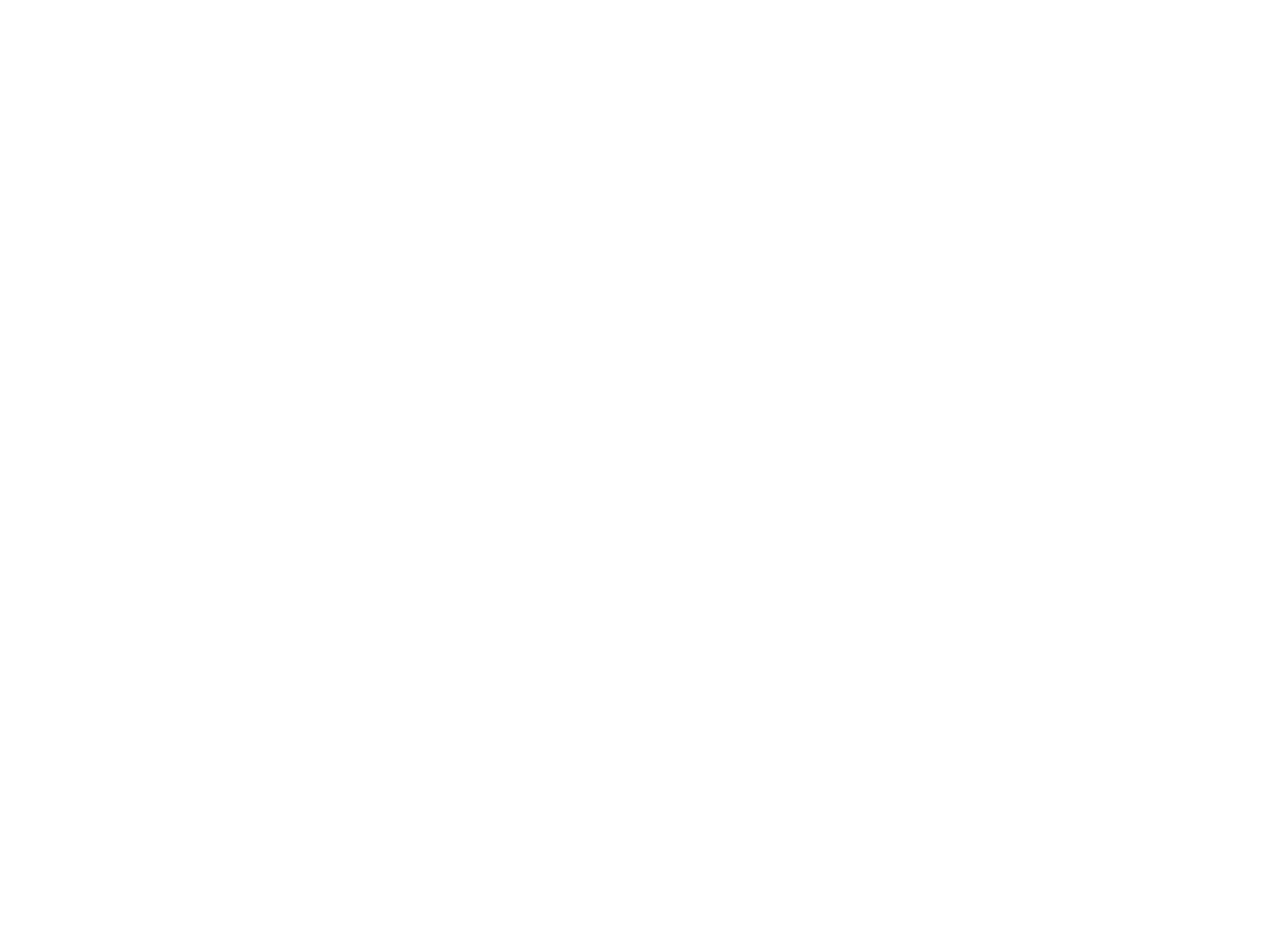
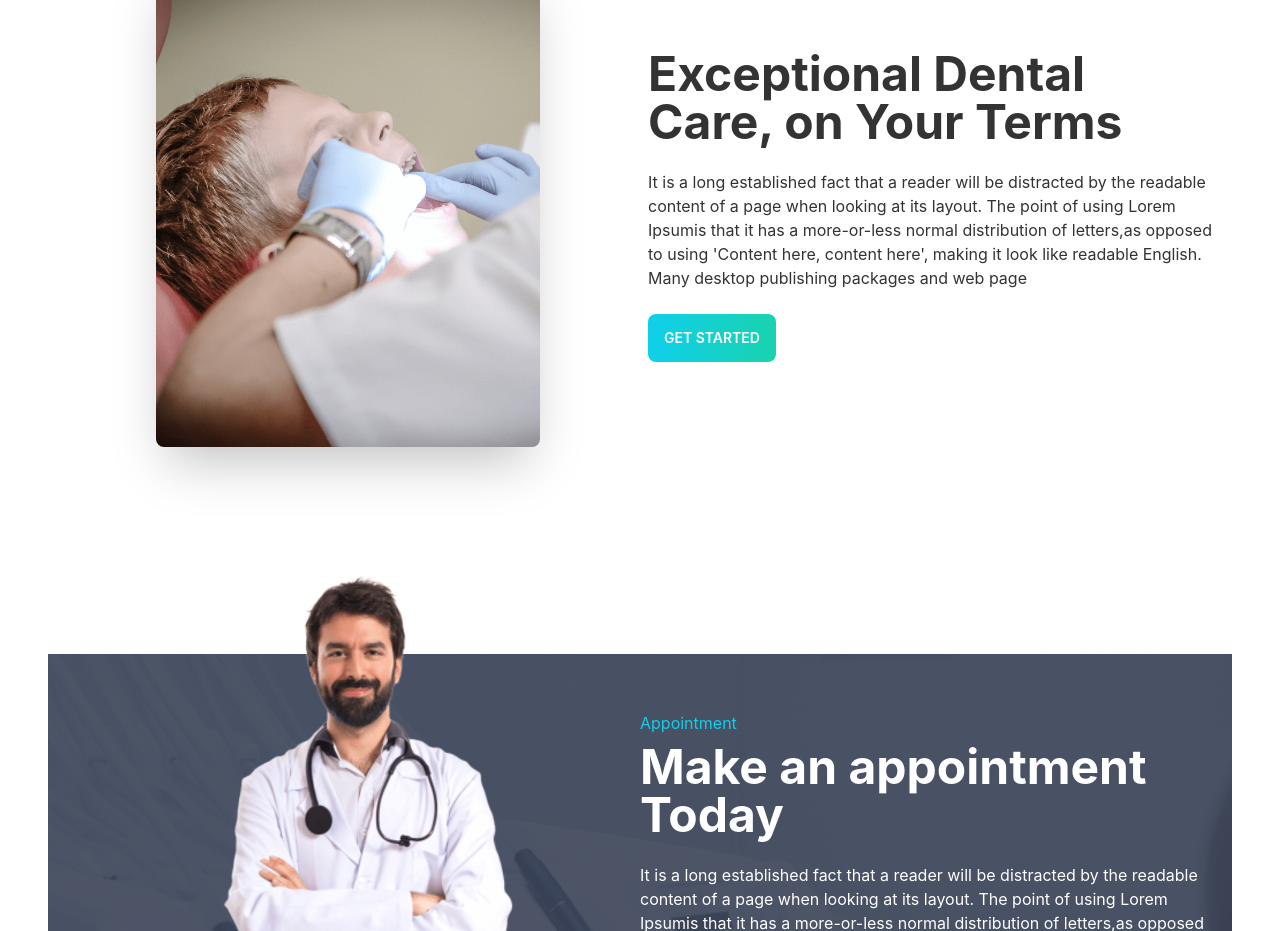
Before and after one commit to Raselshah/doctors-portal, a React (Create React App) app: page / in a window 1280 px wide. Shown: the part 1869-2800 px from the top of the page. Before the commit the page ends 1675 px from the top, so only its background shows below. Built offline with nearby package versions, Linux system fonts and the light colour scheme.

Commit message:
two section add

```diff
--- a/src/Pages/HomePage/Banner.js
+++ b/src/Pages/HomePage/Banner.js
@@ -1,8 +1,10 @@
 import React from "react";
 import chair from "../../assets/images/chair.png";
+import bg from "../../assets/images/bg.png";
 
 const Banner = () => {
   return (
+    <section style={{ background: `url(${bg})` }}>
       <div class="hero min-h-screen">
         <div class="hero-content flex-col lg:flex-row-reverse">
           <img src={chair} class="lg:max-w-lg rounded-lg shadow-2xl" />
@@ -19,6 +21,7 @@ const Banner = () => {
           </div>
         </div>
       </div>
+    </section>
   );
 };
 
--- /dev/null
+++ b/src/Pages/HomePage/Home/AppointmentBanner.js
@@ -0,0 +1,34 @@
+import React from "react";
+import doctor from "../../../assets/images/doctor.png";
+import appointment from "../../../assets/images/appointment.png";
+
+const AppointmentBanner = () => {
+  return (
+    <section style={{ background: `url(${appointment})` }} className="mt-12">
+      <div className="flex justify-center items-center p-4">
+        <div className="flex-1 hidden lg:block">
+          <img className="mt-[-150px]" src={doctor} alt="" />
+        </div>
+        <div className="flex-1">
+          <p className="text-primary">Appointment</p>
+          <h1 className="text-4xl md:text-5xl text-white font-bold mt-2">
+            Make an appointment Today
+          </h1>
+          <p className="py-6 text-white">
+            It is a long established fact that a reader will be distracted by
+            the readable content of a page when looking at its layout. The point
+            of using Lorem Ipsumis that it has a more-or-less normal
+            distribution of letters,as opposed to using 'Content here, content
+            here', making it look like readable English. Many desktop publishing
+            packages and web page
+          </p>
+          <button className="btn border-0 text-white bg-gradient-to-r from-primary to-secondary hover:from-secondary hover:to-primary">
+            Get Started
+          </button>
+        </div>
+      </div>
+    </section>
+  );
+};
+
+export default AppointmentBanner;
--- a/src/Pages/HomePage/Home/Exceptional.js
+++ b/src/Pages/HomePage/Home/Exceptional.js
@@ -1,7 +1,33 @@
 import React from "react";
+import treatment from "../../../assets/images/treatment.png";
 
 const Exceptional = () => {
-  return <div></div>;
+  return (
+    <div class="hero min-h-screen">
+      <div class="hero-content flex-col lg:flex-row grid lg:grid-cols-2 grid-cols-1">
+        <img
+          src={treatment}
+          class="md:max-w-sm mx-auto rounded-lg shadow-2xl"
+        />
+        <div>
+          <h1 class="text-5xl font-bold">
+            Exceptional Dental Care, on Your Terms
+          </h1>
+          <p class="py-6">
+            It is a long established fact that a reader will be distracted by
+            the readable content of a page when looking at its layout. The point
+            of using Lorem Ipsumis that it has a more-or-less normal
+            distribution of letters,as opposed to using 'Content here, content
+            here', making it look like readable English. Many desktop publishing
+            packages and web page
+          </p>
+          <button class="btn border-0 text-white bg-gradient-to-r from-primary to-secondary hover:from-secondary hover:to-primary">
+            Get Started
+          </button>
+        </div>
+      </div>
+    </div>
+  );
 };
 
 export default Exceptional;
--- a/src/Pages/HomePage/Home/Home.js
+++ b/src/Pages/HomePage/Home/Home.js
@@ -1,6 +1,7 @@
 import React from "react";
-
 import Banner from "../Banner";
+import AppointmentBanner from "./AppointmentBanner";
+import Exceptional from "./Exceptional";
 import Info from "./Info";
 import OurServices from "./OurServices";
 
@@ -10,6 +11,8 @@ const Home = () => {
       <Banner />
       <Info />
       <OurServices />
+      <Exceptional />
+      <AppointmentBanner />
     </div>
   );
 };
```
Lines whose indentation alone changed are shown as unchanged.
